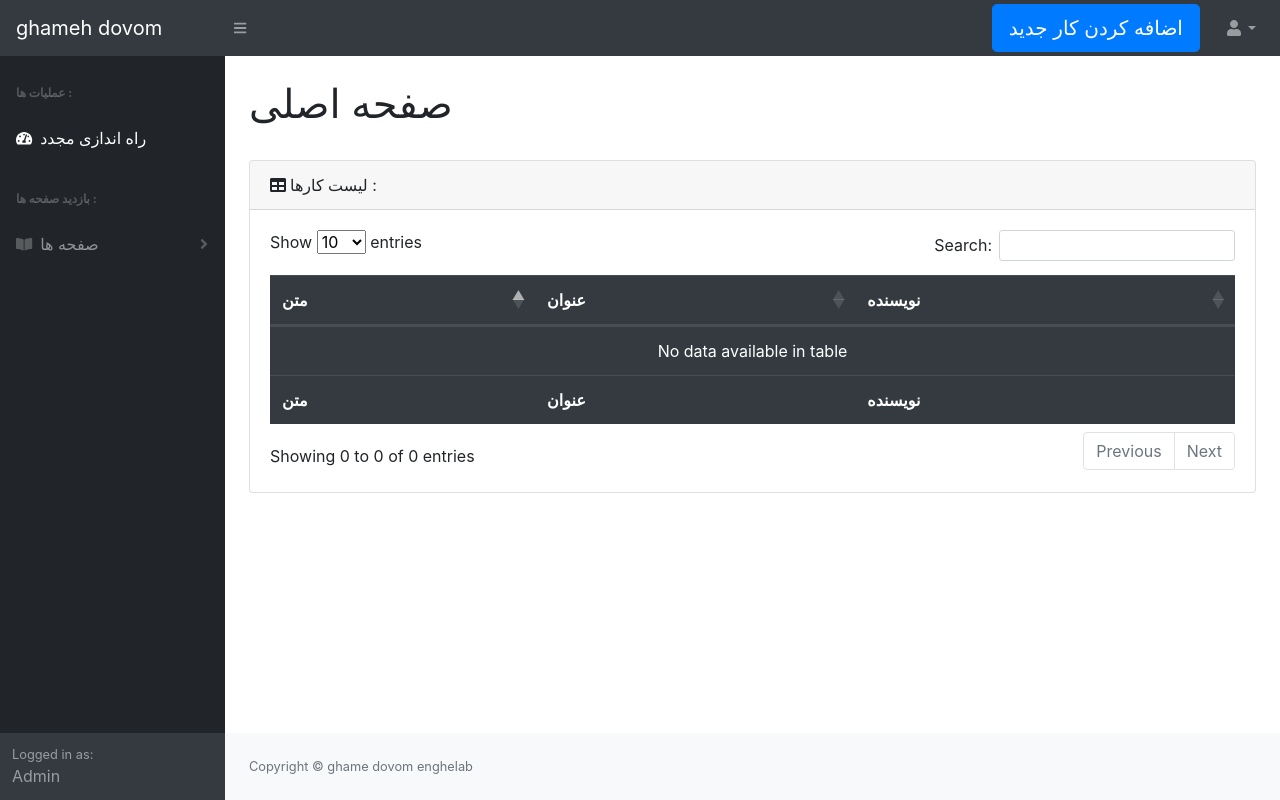
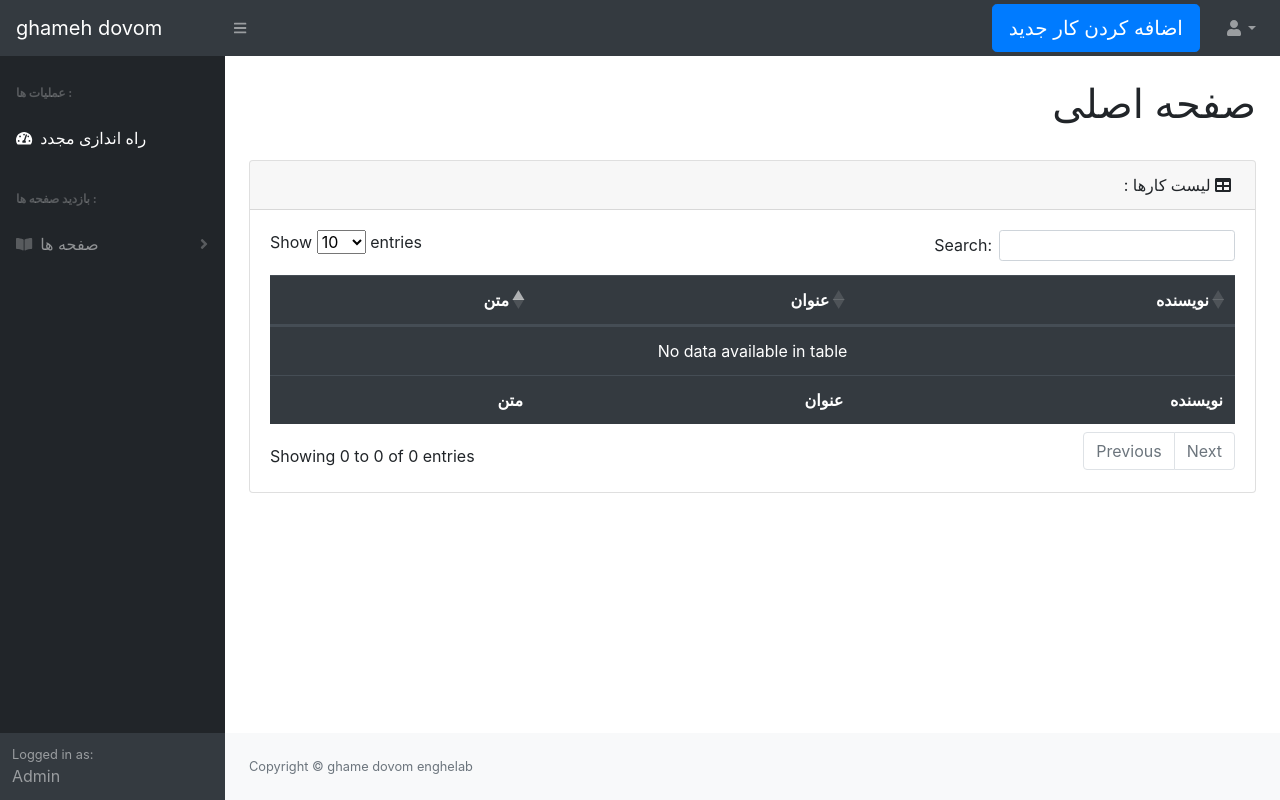
Before and after one commit to mgmgst/ghameh_dovom_enghelab, a Flask app: page / in a window 1280 px wide. Run offline with Flask 2, Linux system fonts and the light colour scheme; a user stored in the database is signed in; data that the repository does not hold is empty; some libraries are stand-ins or nearby versions.

Commit message:
editing some files

```diff
--- a/app/templates/index.html
+++ b/app/templates/index.html
@@ -16,14 +16,14 @@
 <body class="sb-nav-fixed">
     <nav class="sb-topnav navbar navbar-expand navbar-dark bg-dark">
         <a class="navbar-brand" href="/">ghameh dovom</a><button class="btn btn-link btn-sm order-1 order-lg-0" id="sidebarToggle" href="#"><i class="fas fa-bars"></i></button>
-        <form class="d-none d-md-inline-block form-inline ml-auto mr-0 mr-md-3 my-2 my-md-0">
-            <div><a href="add"><button type="button" class="btn btn-primary btn-lg btn-block" type="submit">اضافه کردن کار جدید</button></a>
+        <form class="d-none d-md-inline-block form-inline ml-auto mr-0 mr-md-3 my-2 my-md-0" action="add">
+            <div><button type="submit" class="btn btn-primary btn-lg btn-block" type="submit">اضافه کردن کار جدید</button>
             </div>
         </form>
         <ul class="navbar-nav ml-auto ml-md-0">
             <li class="nav-item dropdown">
                 <a class="nav-link dropdown-toggle" id="userDropdown" href="#" role="button" data-toggle="dropdown" aria-haspopup="true" aria-expanded="false"><i class="fas fa-user fa-fw"></i></a>
-                <div class="dropdown-menu dropdown-menu-right" aria-labelledby="userDropdown">
+                <div class="dropdown-menu dropdown-menu-right" aria-labelledby="userDropdown" style="direction: rtl; text-align: right;">
                     <a class="dropdown-item" href="logout">خروج از سرور</a>
                 </div>
             </li>
@@ -64,7 +64,7 @@
         <div id="layoutSidenav_content">
             <main>
                 <div class="container-fluid">
-                    <h1 class="mt-4">صفحه اصلی</h1><br> {% with messages = get_flashed_messages(with_categories=true) %} {% if messages %} {% for category, message in messages %}
+                    <h1 class="mt-4" style="direction: rtl; text-align: right;">صفحه اصلی</h1><br> {% with messages = get_flashed_messages(with_categories=true) %} {% if messages %} {% for category, message in messages %}
                     <div class="alert alert-{{ category }} alert-dismissible" role="alert">
                         {{ message }}
                         <button type="button" class="close" data-dismiss="alert" aria-label="Close">
@@ -73,30 +73,30 @@
                     </div>
                     {% endfor %} {% endif %} {% endwith %}
                     <div class="card mb-4">
-                        <div class="card-header"><i class="fas fa-table mr-1"></i>لیست کارها : </div>
+                        <div class="card-header" style="direction: rtl; text-align: right;"><i class="fas fa-table mr-1"></i> لیست کارها : </div>
                         <div class="card-body">
                             <div class="table-responsive">
                                 <table class="table table-dark" id="dataTable" width="100%" cellspacing="0">
                                     <thead>
                                         <tr>
-                                            <th>متن</th>
-                                            <th>عنوان</th>
-                                            <th>نویسنده</th>
+                                            <th style="direction: rtl; text-align: right;">متن</th>
+                                            <th style="direction: rtl; text-align: right;">عنوان</th>
+                                            <th style="direction: rtl; text-align: right;">نویسنده</th>
                                         </tr>
                                     </thead>
                                     <tfoot>
                                         <tr>
-                                            <th>متن</th>
-                                            <th>عنوان</th>
-                                            <th>نویسنده</th>
+                                            <th style="direction: rtl; text-align: right;">متن</th>
+                                            <th style="direction: rtl; text-align: right;">عنوان</th>
+                                            <th style="direction: rtl; text-align: right;">نویسنده</th>
                                         </tr>
                                     </tfoot>
                                     <tbody>
                                         {% for work in data.works %}
                                         <tr>
-                                            <td>{{work.message}}</td>
-                                            <td>{{work.title}}</td>
-                                            <td>{{work.name}}</td>
+                                            <td style="direction: rtl; text-align: right;">{{work.message}}</td>
+                                            <td style="direction: rtl; text-align: right;">{{work.title}}</td>
+                                            <td style="direction: rtl; text-align: right;">{{work.name}}</td>
                                         </tr>
                                         {% endfor %}
                                     </tbody>
```
Also changed, not shown: app/templates/login.html (+6 -4 lines).
